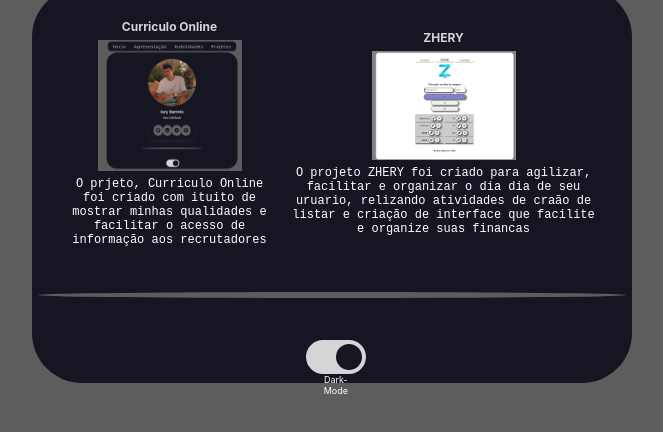
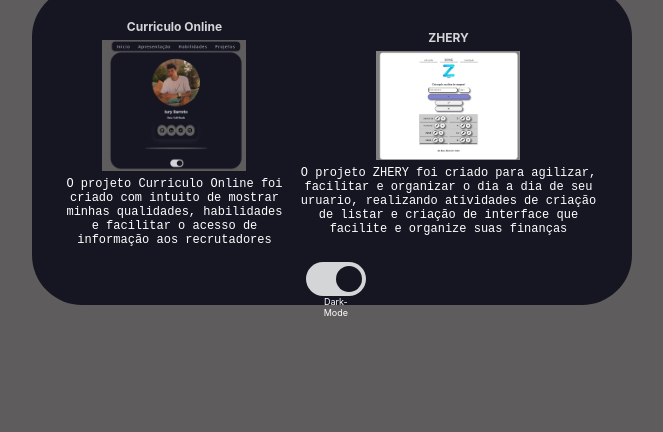
Before and after one commit to Iurybarretosales/iurybarreto.github.io, a plain HTML site: page index.projetos.html in a window 1280 px wide. Shown: the part 114-546 px from the top of the page, without its empty margins (308-971 px from the left). Drawn offline with Linux system fonts and the light colour scheme.

Commit message:
correção de erro ortografico

```diff
--- a/index.projetos.html
+++ b/index.projetos.html
@@ -35,13 +35,13 @@
                 <span>
                     <h4>Curriculo Online</h4>
                     <img id="imagens_projetos"src="curriculo-online.png" alt="">
-                    <p id="texto_projeto" >O prjeto, Curriculo Online foi criado com ituito de mostrar minhas qualidades e facilitar o acesso de informação aos recrutadores</p>
+                    <p id="texto_projeto" >O projeto Curriculo Online foi criado com intuito de mostrar minhas qualidades, habilidades e facilitar o acesso de informação aos recrutadores</p>
                 </span>
 
                 <span>
                     <h4>ZHERY</h4>
                     <img id="imagens_projetos" src="Zhery.png" alt="">
-                    <p id="texto_projeto"> O projeto ZHERY foi criado para agilizar, facilitar e organizar o dia dia de seu uruario, relizando atividades de craão de listar e criação de interface que facilite e organize suas financas</p>
+                    <p id="texto_projeto"> O projeto ZHERY foi criado para agilizar, facilitar e organizar o dia a dia de seu uruario, realizando atividades de criação de listar e criação de interface que facilite e organize suas finanças</p>
                 </span>
 
 
@@ -52,7 +52,6 @@
         </div>
 
 
-        <div class="img"><a class="botao_voltar" href="index.html"><img class="back" src="imagens/voltar.png" alt=""></a></div>
         <div>
             <label class="switch">
                 <span class="switch-text"></span>
```
